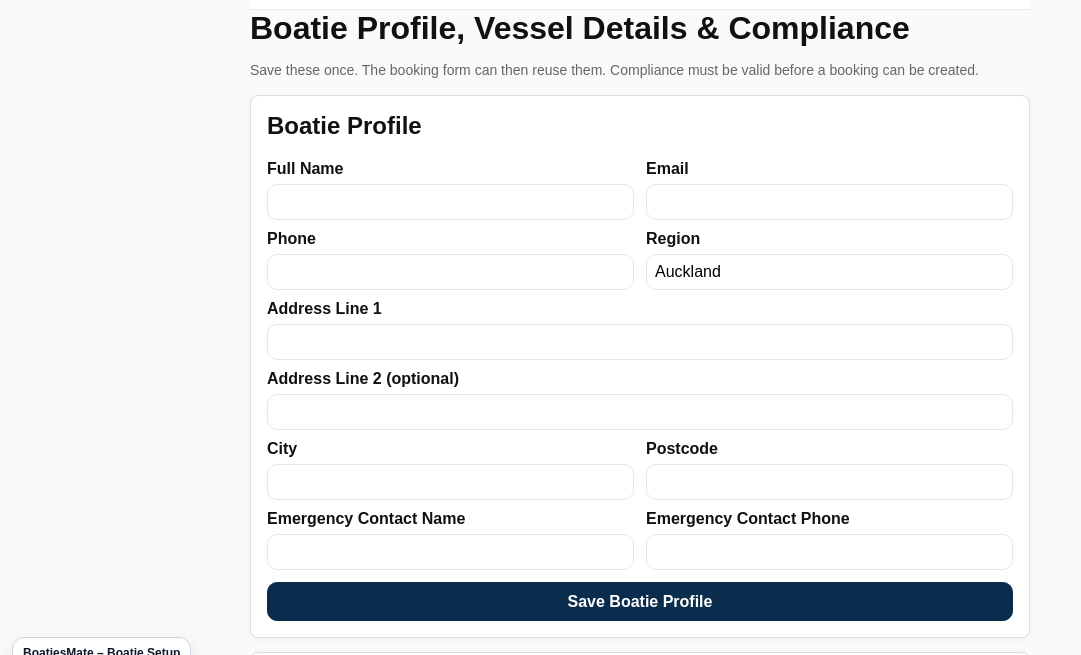
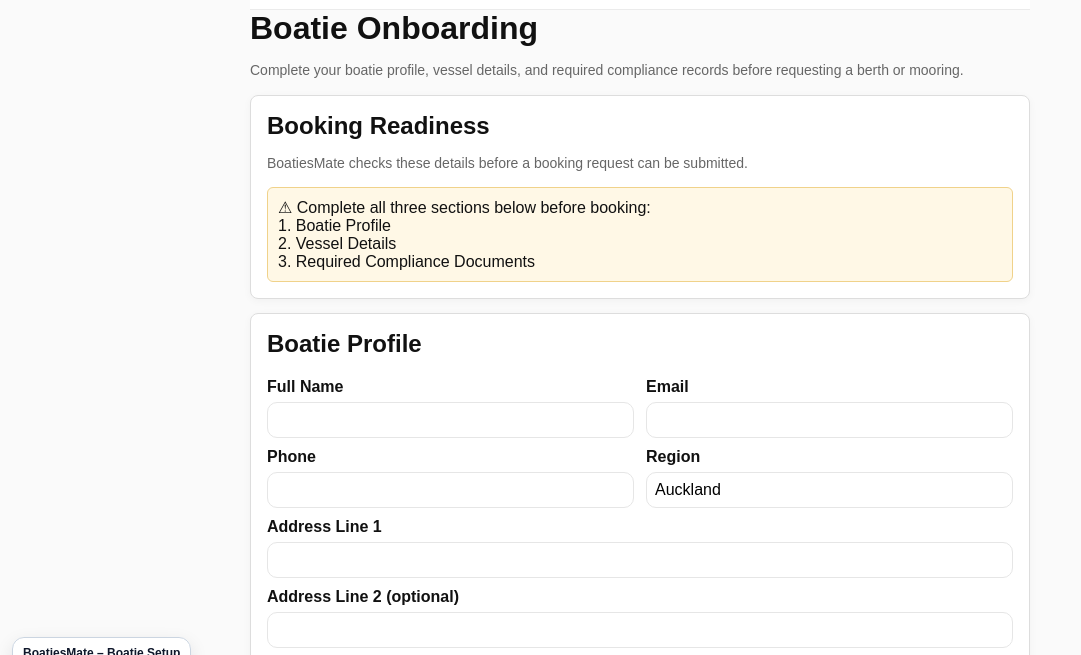
Before and after one commit to NAVY73/Jeanette, a website: page public/profile.html in a window 1280 px wide. Shown: the part 119-774 px from the top of the page, without its empty margins (0-1081 px from the left). Drawn offline with Linux system fonts and the light colour scheme.

Commit message:
Make boatie onboarding readiness guidance visible

```diff
--- a/public/profile.html
+++ b/public/profile.html
@@ -43,10 +43,23 @@
       <span class="role-pill role-pill--boatie">Boatie</span>
     </div>
   </header>
-<h1>Boatie Profile, Vessel Details & Compliance</h1>
+<h1>Boatie Onboarding</h1>
   <p class="muted">
-    Save these once. The booking form can then reuse them. Compliance must be valid before a booking can be created.
+    Complete your boatie profile, vessel details, and required compliance records before requesting a berth or mooring.
   </p>
+
+  <div class="card">
+    <h2>Booking Readiness</h2>
+    <p class="muted">
+      BoatiesMate checks these details before a booking request can be submitted.
+    </p>
+    <div class="status warn" style="display:block;">
+      ⚠ Complete all three sections below before booking:<br/>
+      1. Boatie Profile<br/>
+      2. Vessel Details<br/>
+      3. Required Compliance Documents
+    </div>
+  </div>
 
   <div class="card" hidden aria-hidden="true" style="display:none;">
     <h2>API Base URL</h2>
@@ -183,7 +196,7 @@
   </div>
 
   <div class="card">
-    <h2>Compliance Documents</h2>
+    <h2>Required Compliance Documents</h2>
     <p class="muted small">
       Add the required compliance records for this vessel before requesting a berth or mooring. These records are checked by BoatiesMate before a booking can be submitted.
     </p>
```
